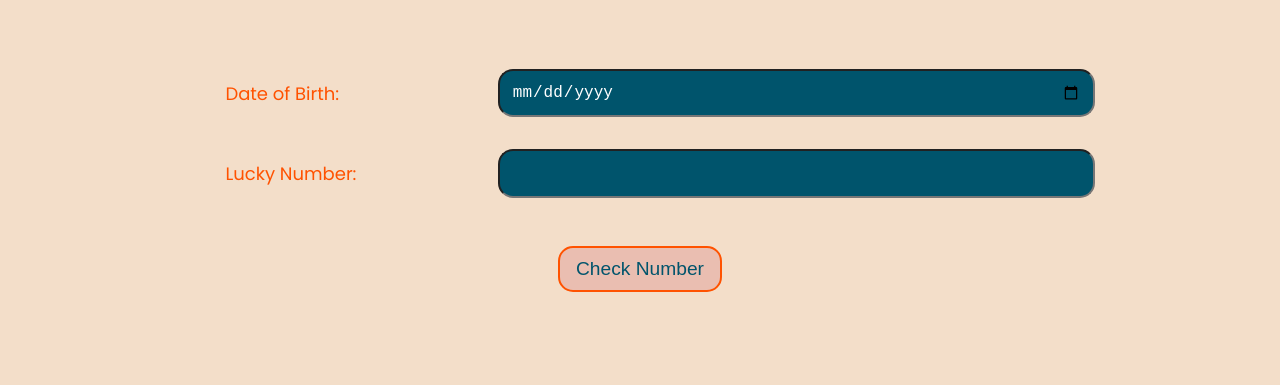
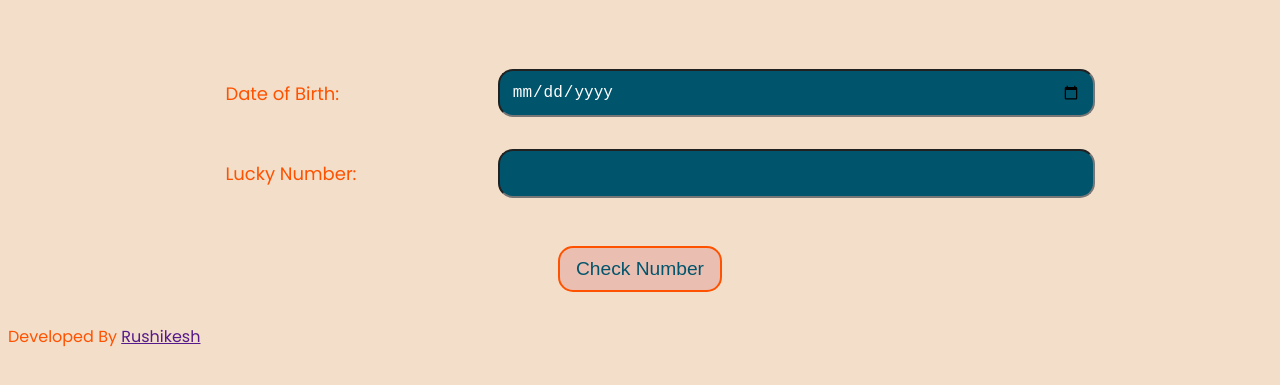
Before and after one commit to rushikesh1799/mark11-luckyBirthday, a plain HTML site: page index.html in a window 1280 px wide. Shown: the part 171-556 px from the top of the page. Drawn offline with Linux system fonts and the light colour scheme.

Commit message:
Update index.html
Added footer

```diff
--- a/index.html
+++ b/index.html
@@ -4,7 +4,7 @@
         <meta charset="UTF-8" />
         <meta http-equiv="X-UA-Compatible" content="IE=edge" />
         <meta name="viewport" content="width=device-width, initial-scale=1.0" />
-    <meta name="viewport" content="width=device-width,initial-scale=1">
+        <meta name="viewport" content="width=device-width,initial-scale=1" />
         <title>Document</title>
         <script src="script.js" defer></script>
         <link rel="stylesheet" href="style.css" />
@@ -27,5 +27,11 @@
             <button id="check-number">Check Number</button>
             <p id="output-box"></p>
         </div>
+        <footer>
+            <p class="footer-text">
+                Developed By
+                <a href="" className="link"> Rushikesh </a>
+            </p>
+        </footer>
     </body>
 </html>
```
Lines whose indentation alone changed are shown as unchanged.
